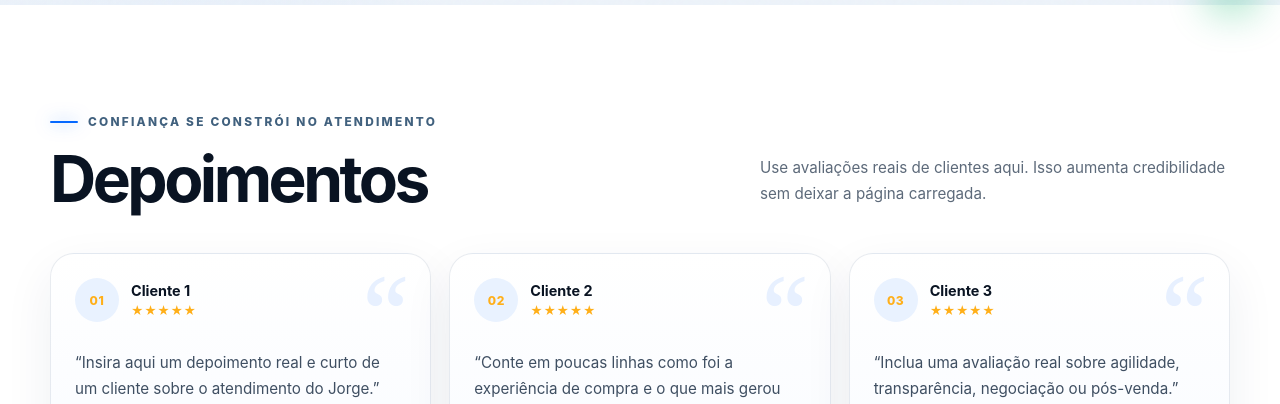
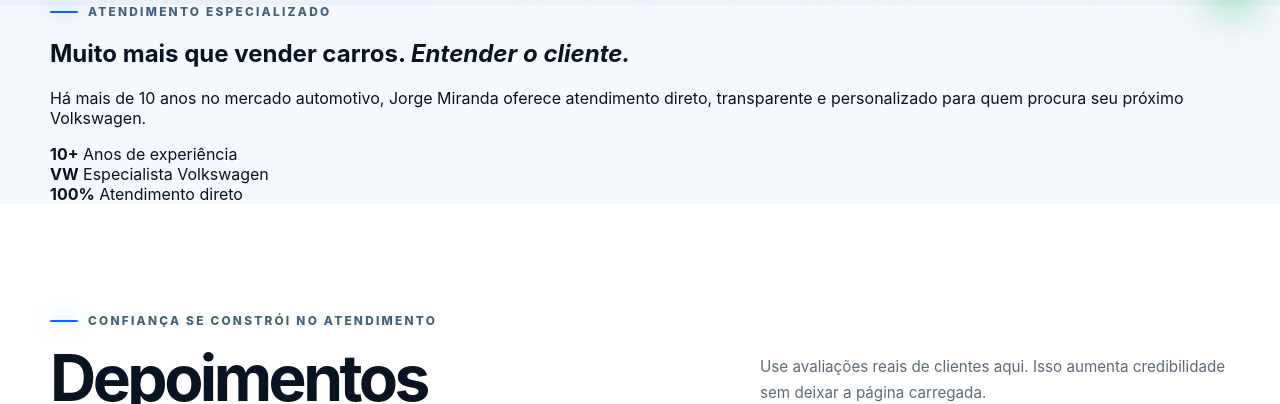
Before and after one commit to joaov-cerqueira/Jorgemiranda, a plain HTML site: page jorge-miranda-landing/index.html in a window 1280 px wide. Shown: the part 780-1184 px from the top of the page. Drawn offline with Linux system fonts and the light colour scheme.

Commit message:
Add about section with company details
Added an 'about' section with company information and experience.

```diff
--- a/jorge-miranda-landing/index.html
+++ b/jorge-miranda-landing/index.html
@@ -99,7 +99,7 @@
             <a class="btn btn-ghost" href="#depoimentos">Ver depoimentos <span aria-hidden="true">↓</span></a>
           </div>
 
-          <div class="trust-row" id="sobre" aria-label="Diferenciais">
+          <div class="trust-row" aria-label="Diferenciais">
             <div class="trust-item">
               <strong>10+</strong>
               <span>anos de experiência</span>
@@ -165,6 +165,50 @@
         <i aria-hidden="true"></i>
       </a>
     </section>
+    <section class="about-section" id="sobre">
+  <div class="container about-grid">
+
+    <div class="about-title reveal">
+      <p class="eyebrow">
+        <span></span>
+        Atendimento especializado
+      </p>
+
+      <h2>
+        Muito mais que vender carros.
+        <em>Entender o cliente.</em>
+      </h2>
+    </div>
+
+    <div class="about-content reveal">
+      <p>
+        Há mais de 10 anos no mercado automotivo, Jorge Miranda oferece
+        atendimento direto, transparente e personalizado para quem procura
+        seu próximo Volkswagen.
+      </p>
+
+      <div class="about-numbers">
+
+        <div>
+          <strong>10+</strong>
+          <span>Anos de experiência</span>
+        </div>
+
+        <div>
+          <strong>VW</strong>
+          <span>Especialista Volkswagen</span>
+        </div>
+
+        <div>
+          <strong>100%</strong>
+          <span>Atendimento direto</span>
+        </div>
+
+      </div>
+    </div>
+
+  </div>
+</section>
 
     <section class="testimonials" id="depoimentos" aria-labelledby="testimonials-title">
       <div class="container">
```
